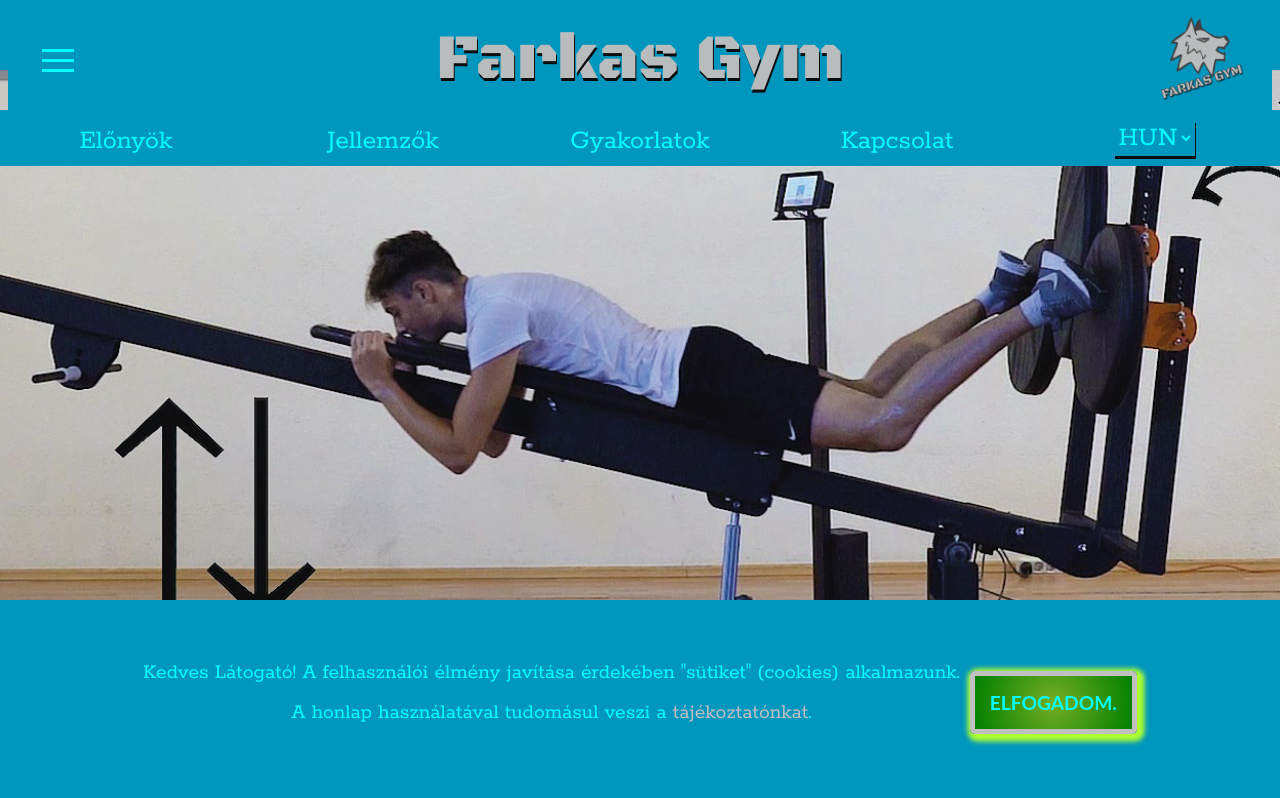
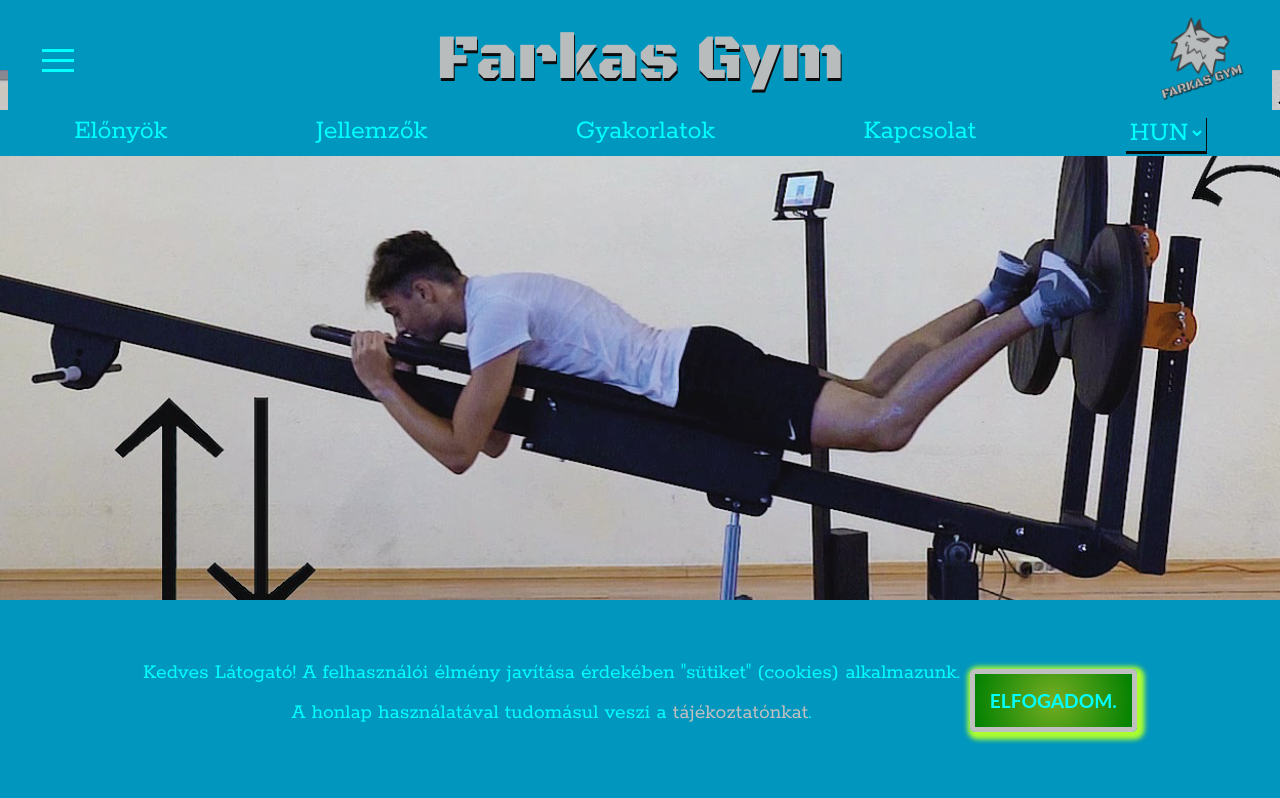
Before and after one commit to szeidl-balazs/nextgenfarmingweb, a React (Create React App) app in the folder frontend/: page / in a window 1280 px wide. Shown: the top 798 px of the page. Built offline with nearby package versions, Linux system fonts and the light colour scheme.

Commit message:
Imprint translated to English.

```diff
--- a/frontend/src/components/css_files/2_1_navigation.css
+++ b/frontend/src/components/css_files/2_1_navigation.css
@@ -60,14 +60,17 @@
    right: 0;
    top: 60px;
    padding: 5px 0;
-   display: grid;
+   /*display: grid;
    grid-area: menu-titles;
    grid-template-columns: 1fr 1fr 1fr 1fr 1fr;
    grid-template-rows: auto auto;
    grid-template-areas:
    "menu-benefit menu-specification menu-workout menu-contact language";
    column-gap: 5px;
-   grid-auto-rows: max-content;
+   grid-auto-rows: max-content;*/
+   display: flex;
+   flex-wrap: wrap;
+   justify-content: space-around;
    background-color: var(--main-dark-color);
    z-index: 10;
 }
@@ -85,7 +88,7 @@
 }
 
 
- .menu-benefit {
+ /*.menu-benefit {
     grid-area: menu-benefit;
     justify-self: center;
     align-self: center;
@@ -107,7 +110,7 @@
     grid-area: menu-contact;
     justify-self: center;
     align-self: center;
- }
+ }*/
 
  .language-selector {
    font-family: 'Rokkitt', serif;
@@ -117,7 +120,7 @@
    border: 1px solid var(--main-dark-color);
    box-shadow: var(--text-shadow);
    cursor: pointer;
-   grid-area: language;
+   /*grid-area: language;*/
    justify-self: center;
     align-self: center;
 }
--- a/frontend/src/components/css_files/6_media_queries.css
+++ b/frontend/src/components/css_files/6_media_queries.css
@@ -5,6 +5,8 @@
 }
 
 /*smart phones portrait direction*/
+
+
 
 /*Samsung Galaxy fold*/
 
--- a/frontend/src/components/css_files/7_1_cookie_bar.css
+++ b/frontend/src/components/css_files/7_1_cookie_bar.css
@@ -81,6 +81,17 @@
 
   /*media queries for cookies*/
 
+  @media screen and (min-width: 100px) {
+
+    .menu-titles {
+      font-size: .9rem;
+    }
+    .close-cb {
+        font-size: .7rem;
+
+    }
+}
+
   @media screen and (min-width: 320px) {
     .cookie-bar {
       text-align: center;
--- a/frontend/src/components/structure_components/9_CookieBar_eng.jsx
+++ b/frontend/src/components/structure_components/9_CookieBar_eng.jsx
@@ -11,7 +11,7 @@ const CookieBarEng = (Cookies) => {
                 <p>Using this website you accept our <a href="Cookies" target="_blank" rel="noreferrer">cookie policy</a>.</p>
             </div>
             <div className="mobile">This website uses cookies, <a href="7_2_cookie_text.html" target="_blank">details</a>.</div>
-            <div className="accept-btn"><label for="checkbox-cb" className="close-cb">I ACCEPT.</label></div>
+            <div className="accept-btn close-cb"><label for="checkbox-cb">I ACCEPT.</label></div>
         </div>
     );
 
--- a/frontend/src/components/structure_components/9_CookieBar_hun.jsx
+++ b/frontend/src/components/structure_components/9_CookieBar_hun.jsx
@@ -11,7 +11,7 @@ const CookieBar = (Cookies) => {
                 <p>A honlap használatával tudomásul veszi a <a href="Cookies" target="_blank" rel="noreferrer">tájékoztatónkat</a>.</p>
             </div>
             <div className="mobile">Ez a weboldal sütiket használ, <a href="7_2_cookie_text.html" target="_blank">részletek</a>.</div>
-            <div className="accept-btn"><label for="checkbox-cb" className="close-cb">ELFOGADOM.</label></div>
+            <div className="accept-btn close-cb"><label for="checkbox-cb">ELFOGADOM.</label></div>
         </div>
     );
 
```
Also changed, not shown: frontend/src/components/structure_components/13_imprint_eng.jsx (+36 -0 lines).
